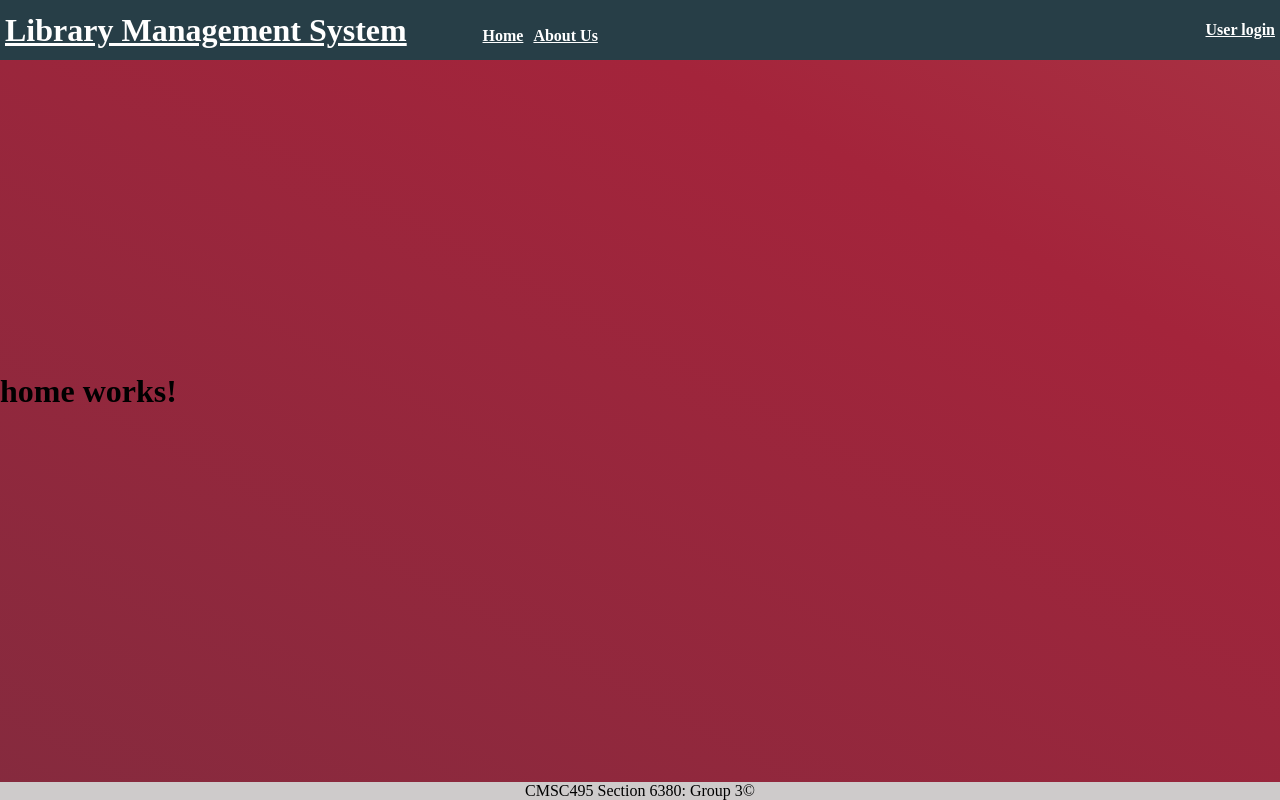
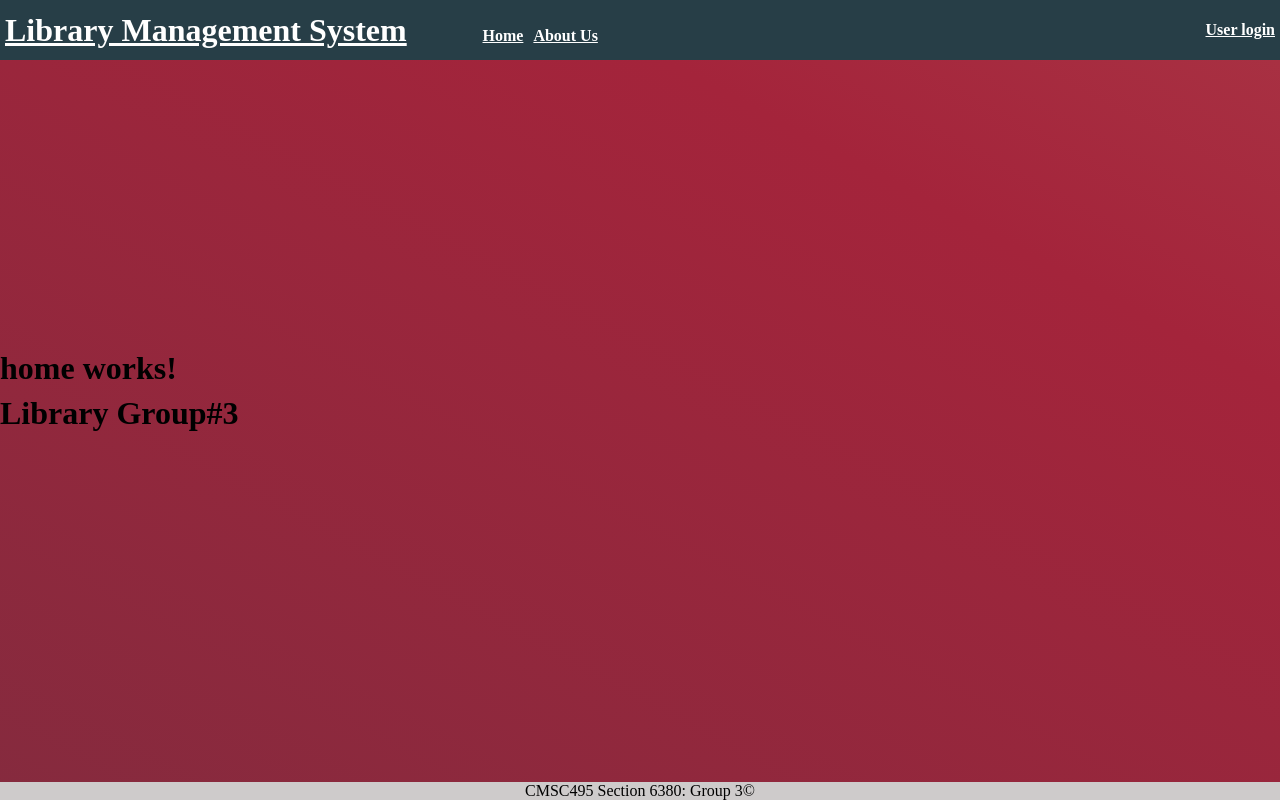
Before and after one commit to CMSC495-SO/CMSC495-LibraryManagementSystem, an Angular app in the folder library-view/: page / in a window 1280 px wide. Built offline with nearby package versions, Linux system fonts and the light colour scheme.

Commit message:
Update home.component.html

```diff
--- a/library-view/src/app/pages/home/home.component.html
+++ b/library-view/src/app/pages/home/home.component.html
@@ -1 +1,2 @@
 <h1>home works!</h1>
+<h1>Library Group#3</h1>
```
